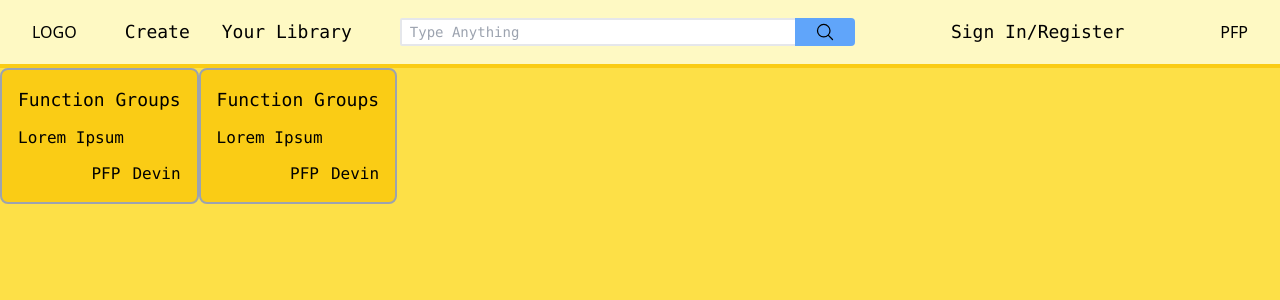
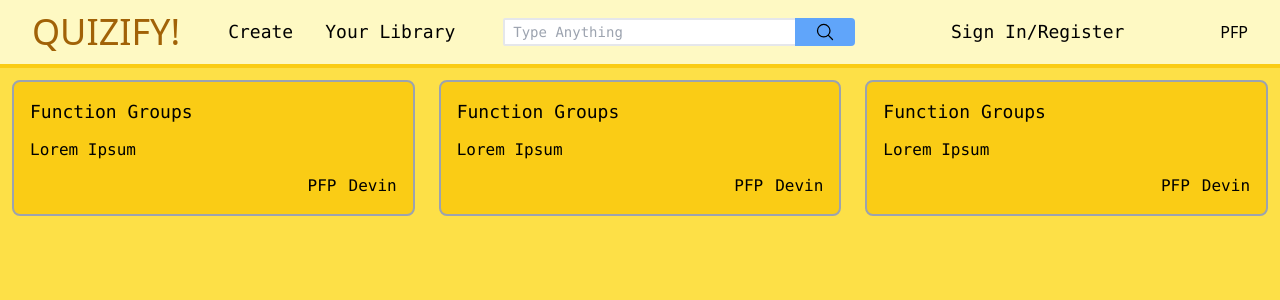
Before and after one commit to arif24v/quizify, a Next.js app in the folder quizify/: page / in a window 1280 px wide. Shown: the top 300 px of the page. Built offline with nearby package versions, Linux system fonts and the light colour scheme.

Commit message:
small changes

```diff
--- a/quizify/src/app/components/domain.js
+++ b/quizify/src/app/components/domain.js
@@ -1,6 +1,6 @@
 export default function Domain(props) {
     return (
-        <div className = "rounded-lg border-2 border-gray-400 w-full bg-yellow-400 p-4" >
+        <div className = "rounded-lg border-2 border-gray-400 w-full bg-yellow-400 p-4 m-3" >
             <div className="text-lg font-mono text-black">
                 {props.title}
             </div>
--- a/quizify/src/app/layout.js
+++ b/quizify/src/app/layout.js
@@ -17,16 +17,21 @@ export default function RootLayout({ children }) {
       <body className="bg-yellow-300">
         <div className="w-full min-h-screen flex flex-col relative">
           <Navbar />
-          <div className = "flex flex-row">
-            <div className = "flex flex-row">
+          <div className = "flex flex-row w-full">
+            <div className = "flex flex-row w-full">
               <Domain title={"Function Groups"} description={"Lorem Ipsum"} author={"Devin"} />
             </div>
-            <div className = "flex flex-row">
+            <div className = "flex flex-row w-full">
               <Domain title={"Function Groups"} description={"Lorem Ipsum"} author={"Devin"} />
             </div>
-
+            <div className = "flex flex-row w-full">
+              <Domain title={"Function Groups"} description={"Lorem Ipsum"} author={"Devin"} />
+            </div>
           </div>
         </div>
+
+
+
       </body>
     </html>
   );
--- a/quizify/src/app/navbar/navbar.js
+++ b/quizify/src/app/navbar/navbar.js
@@ -1,10 +1,14 @@
 import Link from "next/link"
+import Image from 'next/image'
+
+import logo from "./../../../public/logo.png"
+import profile from "./../../../public/profile.jpg"
 
 export default function Home() {
     return (
         <main >
             <div className = "bg-yellow-100 w-full flex flex-row gap-12 h-16 items-center justify-center p-8 sticky top-0">
-                <div> LOGO</div>
+                <div className="text-4xl text-yellow-700 justify-center"> QUIZIFY!</div>
                 <div className="flex flex-row max-md:hidden gap-8">
                     <Link className = "hover:underline text-lg font-mono" href="/create"> Create </Link>
                     <Link className = "hover:underline whitespace-nowrap text-lg font-mono" href="/"> Your Library </Link>
@@ -42,7 +46,7 @@ export default function Home() {
                         </svg>
                     </button>
                 </div>
-                <div> PFP </div>
+                <div>PFP </div>
             </div>
             <div className=" flex flex-col w-full h-1 bg-yellow-400" />
 
```
Also changed, not shown: quizify/public/logo.png (added), quizify/public/profile.jpg (added).
